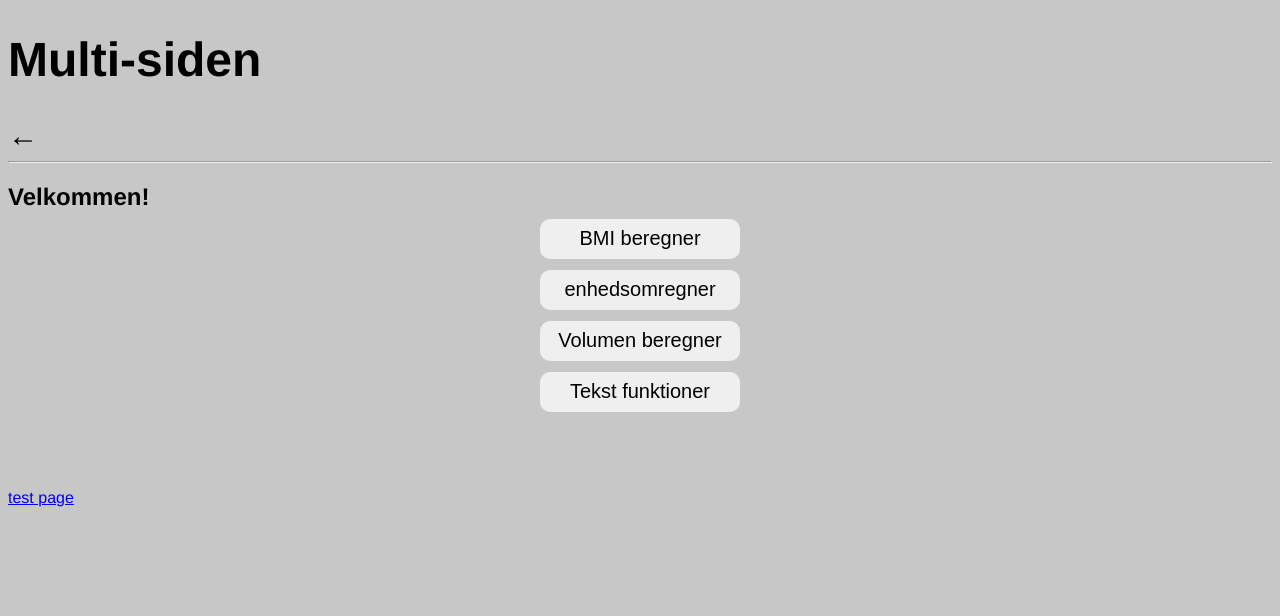
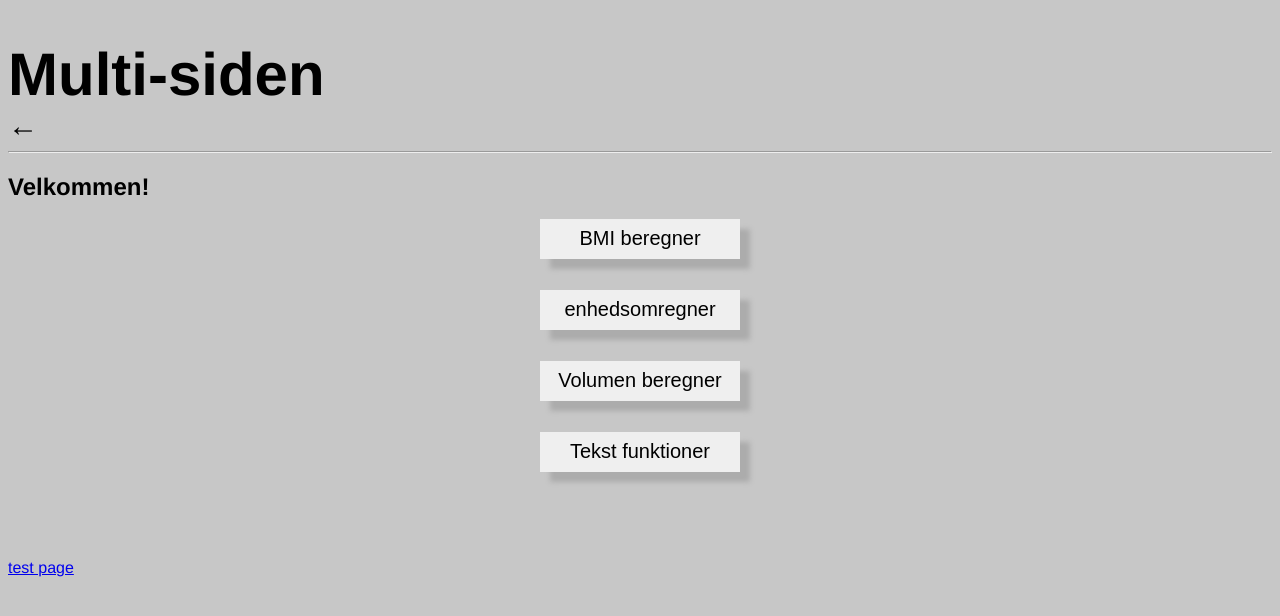
Before and after one commit to jasonj06/multi_siden, a Flask app: page / in a window 1280 px wide. Shown: the top 616 px of the page. Run offline with Flask 3, Linux system fonts and the light colour scheme.

Commit message:
Change title font and size

```diff
--- a/static/style.css
+++ b/static/style.css
@@ -36,7 +36,8 @@
 
 h1 {
     color: hsl(0, 0%, 0%);
-    font-size: 48px;
+    font-size: 60px;
+    margin-bottom: 0;
 }
 
 h6 {
@@ -54,12 +55,22 @@ body {
   height: 40px;
   font-size: 20px;
   cursor: pointer;
-  border-radius: 10px;
+  box-shadow: 10px 10px 5px #acacac;
 }
 
 .center {
   display: flex;
   justify-content: center;
   align-items: center;
-  height: 15px;
+  height: 35px;
 }
+
+.bebas-neue-regular {
+  font-family: "Bebas Neue", sans-serif;
+  font-weight: 400;
+  font-style: normal;
+}
+
+#grad {
+  background-image: linear-gradient(180deg, #C7C7C7, rgb(139, 74, 129));
+}
```
